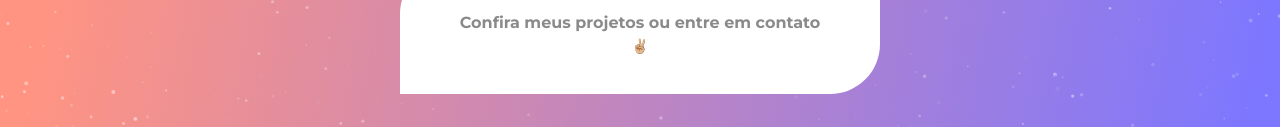
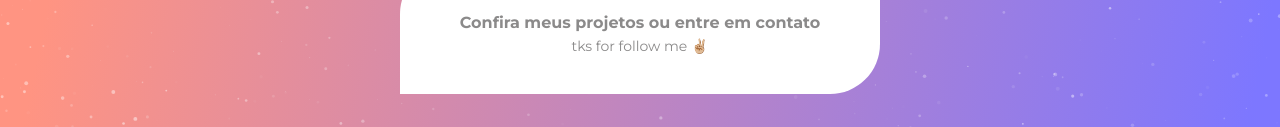
Before and after one commit to MaiaraSantos/my-linktree, a plain HTML site: page index.html in a window 1280 px wide. Shown: the part 339-466 px from the top of the page. Drawn offline with nearby package versions, Linux system fonts and the light colour scheme.

Commit message:
atualização

```diff
--- a/index.html
+++ b/index.html
@@ -29,7 +29,7 @@
         </a>
       </div>
       <h3>Confira meus projetos ou entre em contato</h3>
-      <p>✌🏼</p>
+      <p>tks for follow me ✌🏼</p>
     </div>
   </div>
 </body>
```
